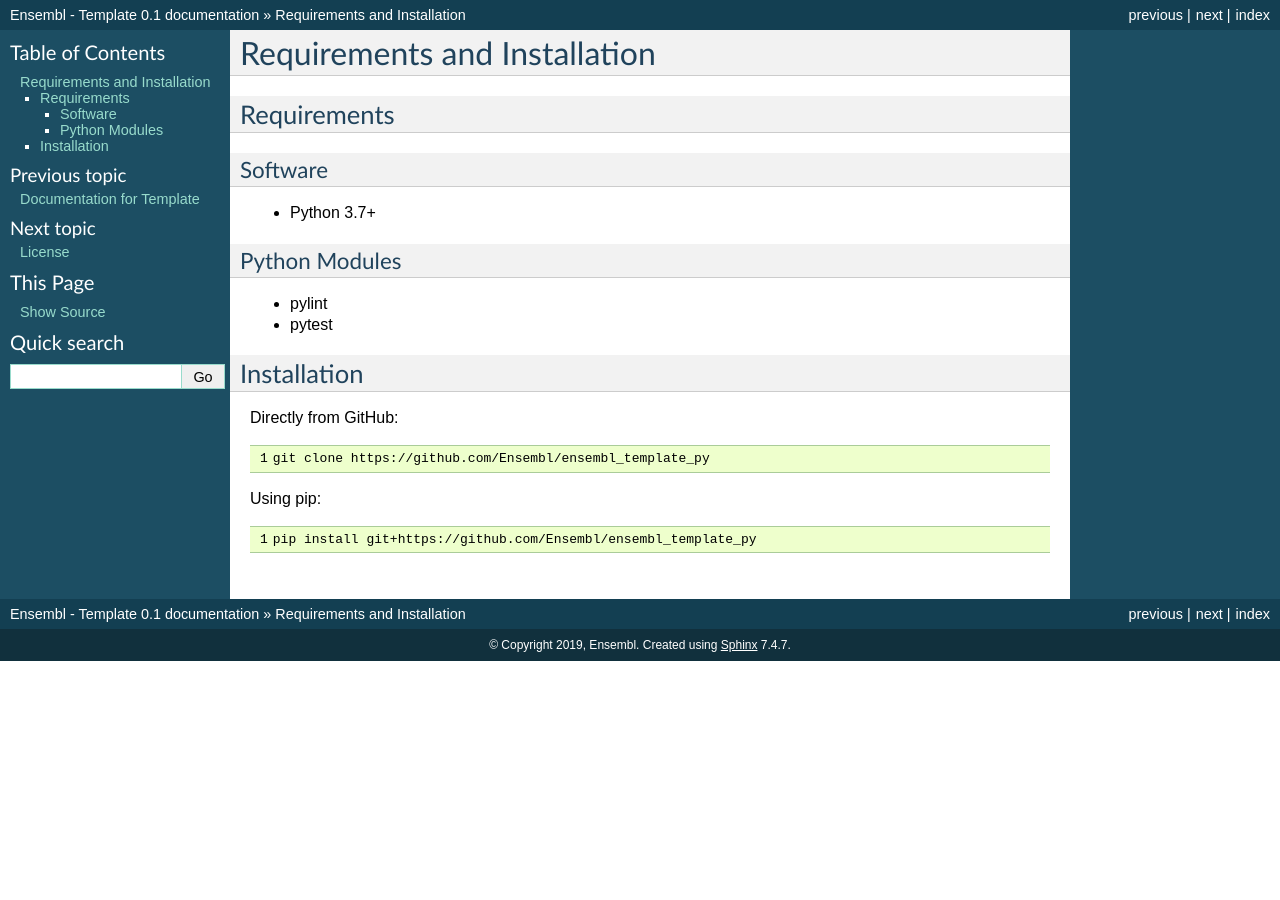
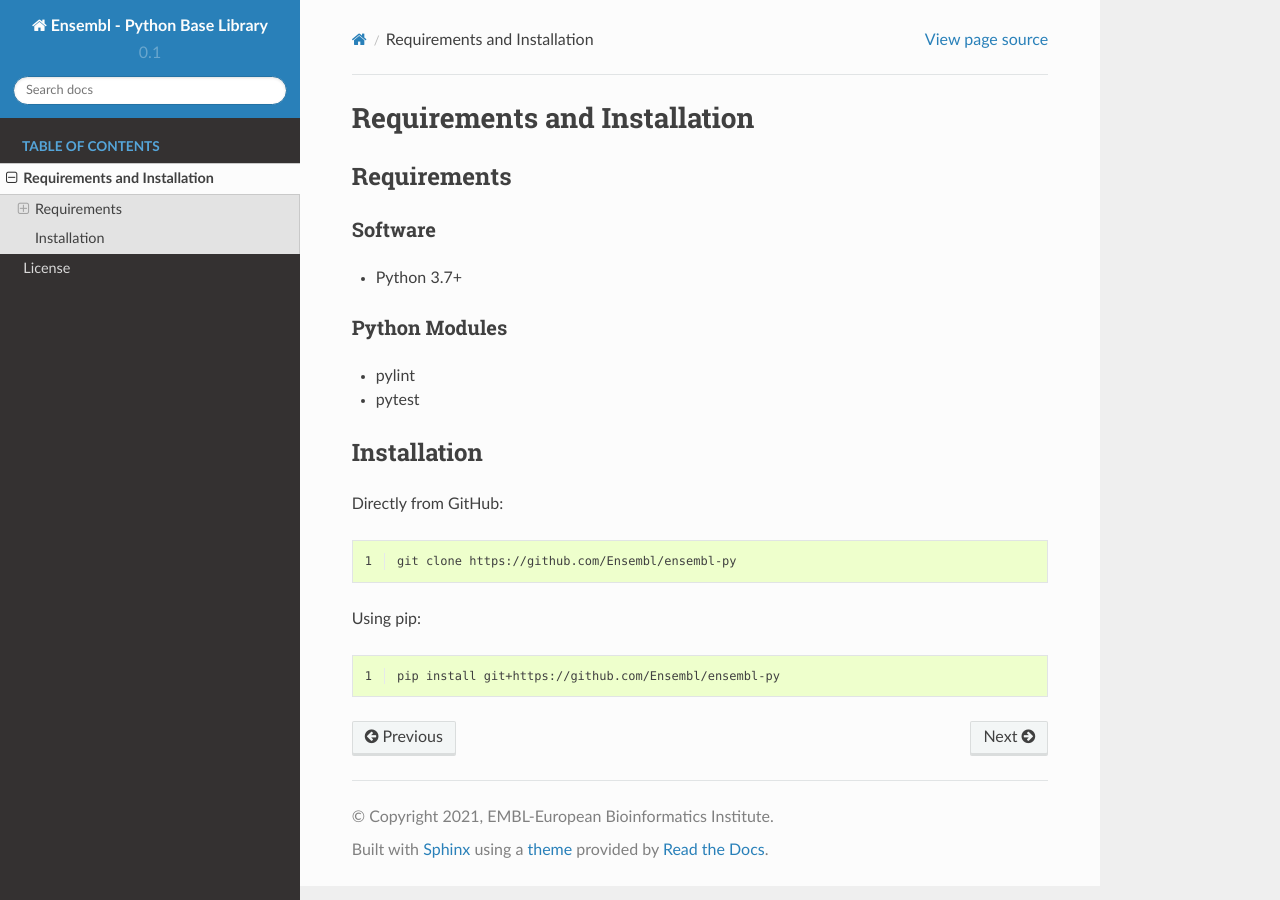
Before and after one commit to Ensembl/ensembl-py, a Sphinx documentation site: the page built from docs/install.rst, in a window 1280 px wide. Built offline with Sphinx 7.4.7 and the Read the Docs theme 2.0.0, drawn with Linux system fonts in a browser that asks for light colours; pages that are not in the unit, such as notebooks, are missing from menus.

Commit message:
Create a basic setup for Sphinx auto documentation build

```diff
--- a/docs/conf.py
+++ b/docs/conf.py
@@ -65,9 +65,9 @@
 master_doc = 'index'
 
 # General information about the project.
-project = 'Ensembl - Template'
-copyright = '2019, Ensembl'
-author = 'Mark McDowall'
+project = 'Ensembl - Python Base Library'
+copyright = '2021, EMBL-European Bioinformatics Institute'
+author = 'Ensembl'
 
 # The version info for the project you're documenting, acts as replacement for
 # |version| and |release|, also used in various other places throughout the
@@ -103,7 +103,7 @@
 # a list of builtin themes.
 #
 #html_theme = 'alabaster'
-html_theme = 'default'
+html_theme = 'sphinx_rtd_theme'
 
 # Theme options are theme-specific and customize the look and feel of a theme
 # further.  For a list of options available for each theme, see the
@@ -147,7 +147,7 @@
 # (source start file, target name, title,
 #  author, documentclass [howto, manual, or own class]).
 latex_documents = [
-    (master_doc, 'ensembl_template.tex', 'Ensembl - Template Documentation',
+    (master_doc, 'ensembl_py.tex', 'Ensembl Python Base Library Documentation',
      'Ensembl', 'manual'),
 ]
 
@@ -157,7 +157,7 @@
 # One entry per manual page. List of tuples
 # (source start file, name, description, authors, manual section).
 man_pages = [
-    (master_doc, 'ensembl-template', 'Ensembl - Template Documentation',
+    (master_doc, 'ensembl-py', 'Ensembl Python Base Library Documentation',
      [author], 1)
 ]
 
@@ -168,8 +168,8 @@
 # (source start file, target name, title, author,
 #  dir menu entry, description, category)
 texinfo_documents = [
-    (master_doc, 'Ensembl-Template', 'Ensembl - Template Documentation',
-     author, 'Ensembl-Template', 'One line description of project.',
+    (master_doc, 'Ensembl-Py', 'Ensembl Python Base Library Documentation',
+     author, 'Ensembl-Py', 'Ensembl Python Base Library.',
      'Miscellaneous'),
 ]
 
--- a/docs/index.rst
+++ b/docs/index.rst
@@ -27,6 +27,7 @@
 
    install
    license
+   modules
 
 
 
--- a/docs/install.rst
+++ b/docs/install.rst
@@ -37,11 +37,11 @@
 .. code-block:: none
    :linenos:
 
-   git clone https://github.com/Ensembl/ensembl_template_py
+   git clone https://github.com/Ensembl/ensembl-py
 
 Using pip:
 
 .. code-block:: none
    :linenos:
 
-   pip install git+https://github.com/Ensembl/ensembl_template_py
+   pip install git+https://github.com/Ensembl/ensembl-py
```
Also changed, not shown: 1 other file.
